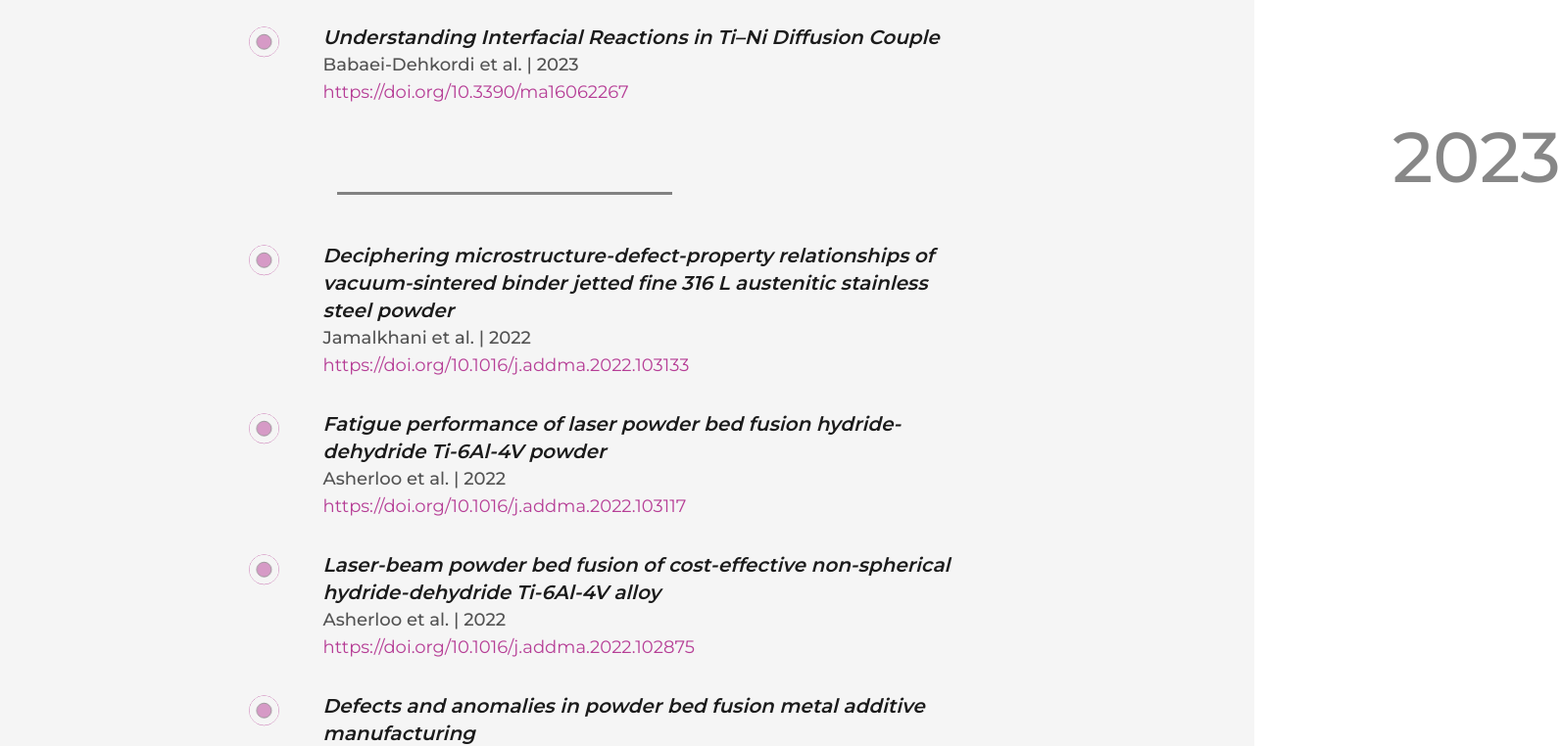
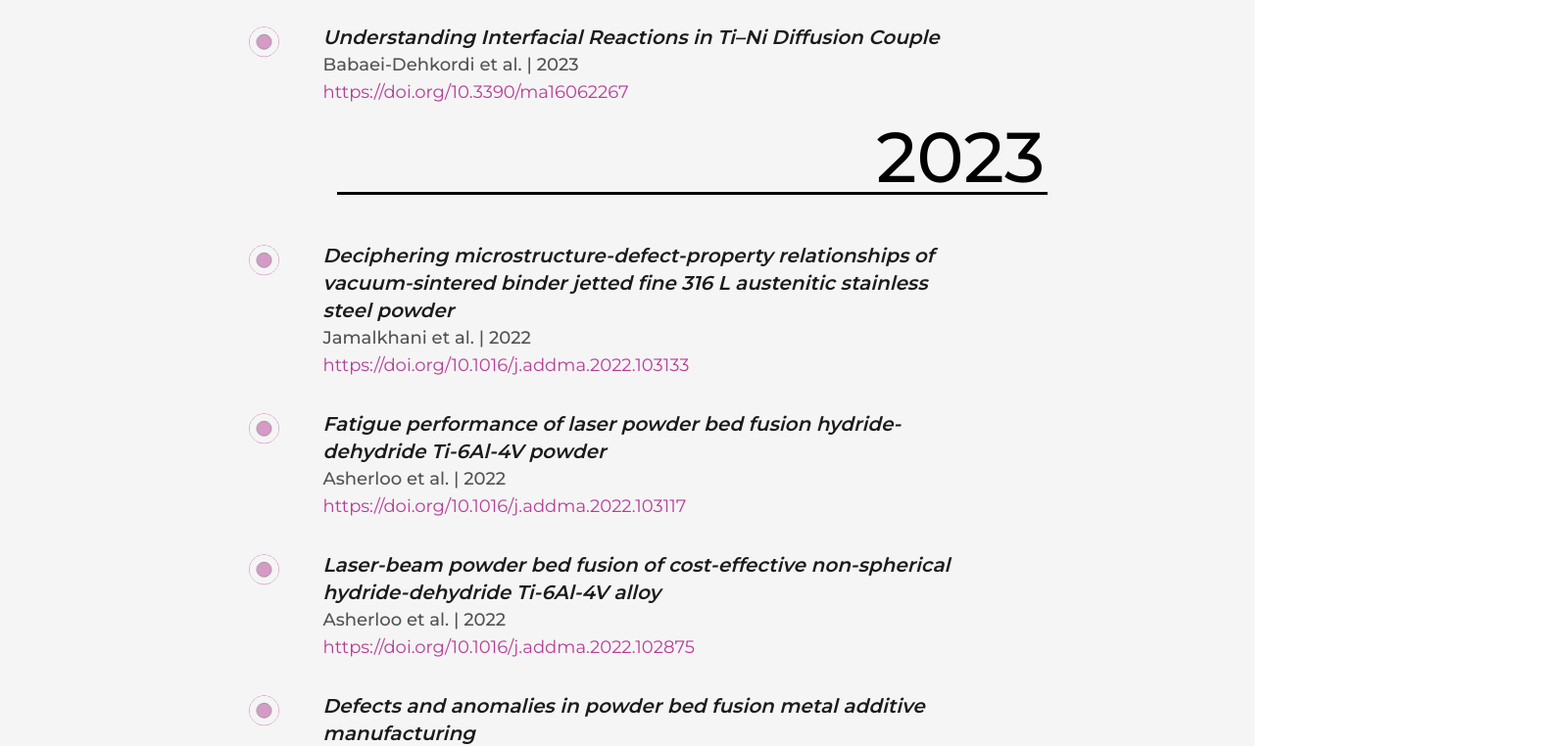
Before and after one commit to masherloo/New-Website, a Next.js app: page /publications in a window 1280 px wide. Shown: the part 1000-1762 px from the top of the page at 98% size, 1593 px wide, since content can reach past the window. Built offline with nearby package versions, Linux system fonts and the light colour scheme.

Commit message:
added years to publications

```diff
--- a/src/components/Articles.js
+++ b/src/components/Articles.js
@@ -11,6 +11,11 @@ const Details = ({ authors, title, year, doi }) => {
       className="my-4 first:mt-0 last:mb-0 w-[80%] mx-auto md:w-[80%]"
     >
       <LiIcon reference={ref} />
+      <motion.div
+        initial={{ y: 100 }}
+        whileInView={{ y: 0 }}
+        transition={{ duration: 1, type: "spring" }}
+      >
         <span className="font-semibold text-xl text-dark italic xs:text-lg">
           {title}
         </span>
@@ -22,6 +27,7 @@ const Details = ({ authors, title, year, doi }) => {
           target="_blank"
           className="cursor-pointer rounded-lg lg:w-full hover:underline underline-offset-3 text-primary text-lg xs:text-sm"
         >{`${doi}`}</Link>
+      </motion.div>
     </li>
   );
 };
@@ -37,7 +43,7 @@ const YearIcon = ({ year }) => {
         style={{
           transform: isInView ? "none" : "translateX(1000px)",
           opacity: isInView ? 1 : 0,
-          transition: "all 2s ease-in-out"
+          transition: "all 1s ease-in-out"
         }}
         className="w-full text-right mt-0 text-7xl xl:text-7xl md:text-5xl sm:text-3xl font-medium"
       >
@@ -48,9 +54,9 @@ const YearIcon = ({ year }) => {
       style={{
         width: isInView ? "89%" : "0",
         opacity: isInView ? 1 : 0,
-        transition: "all 2s ease-in-out",
+        transition: "all 1s ease-in-out",
       }}
-       className="h-[3px] bg-black ml-24 md:ml-16 sm:ml-8 mb-8 float-right"></span>
+       className="h-[3px] bg-black ml-24 mb-8 float-right"></span>
     </>
   );
 };
```
Lines whose indentation alone changed are shown as unchanged.
